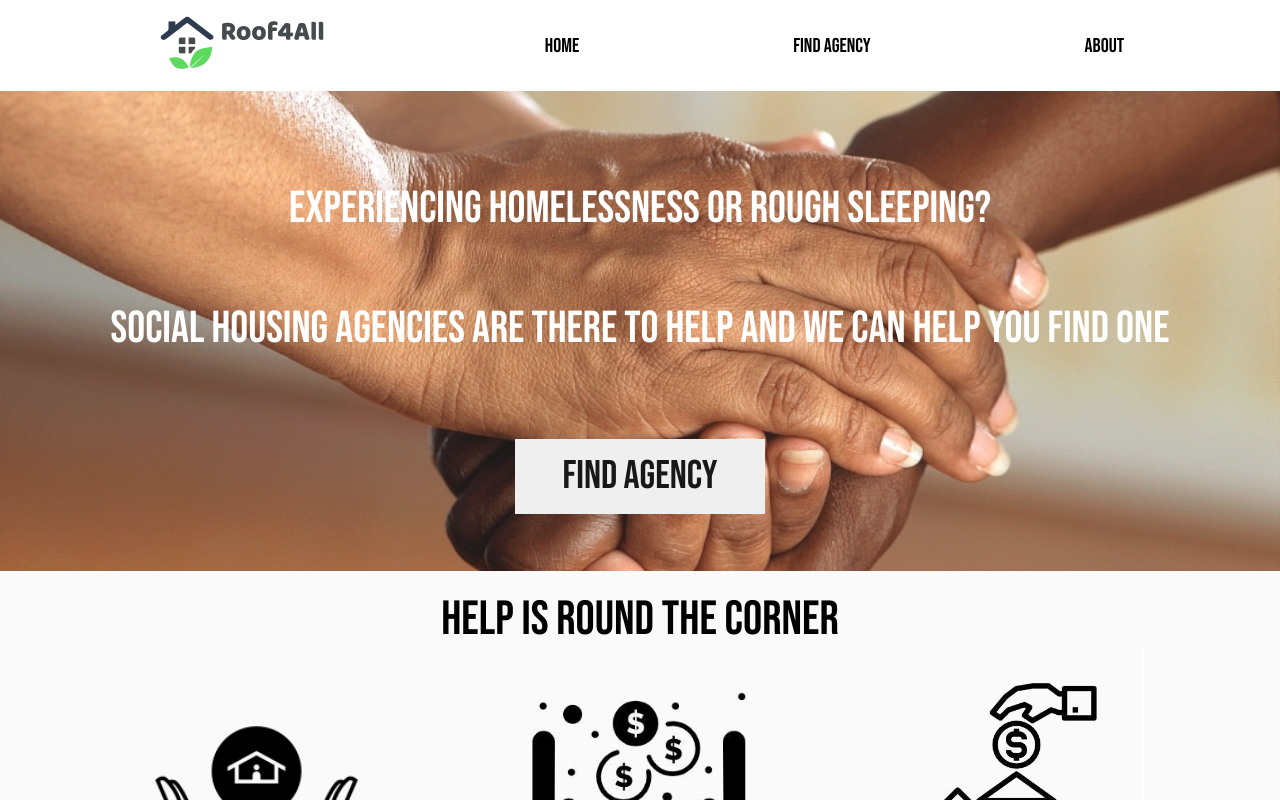
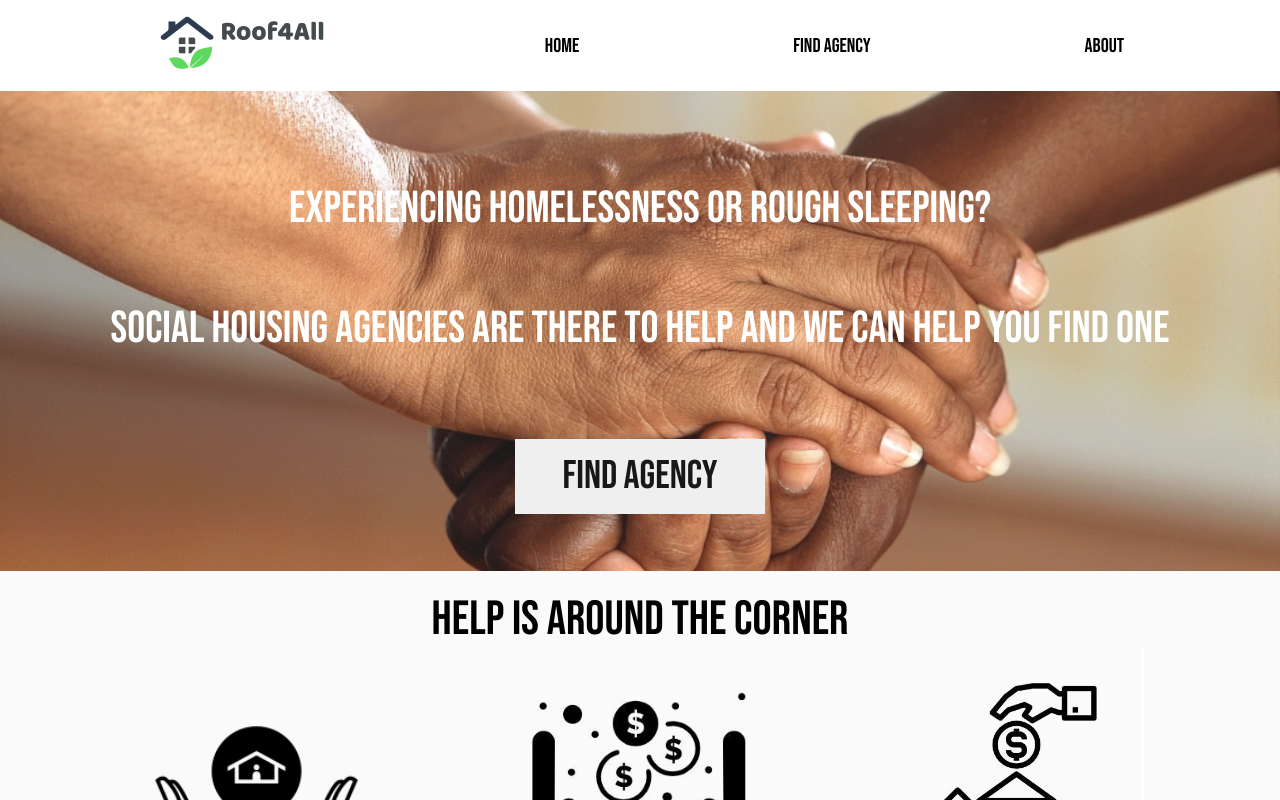
Before and after one commit to apuscos/FIT5120-Team24, a React (Create React App) app in the folder root4all/: page / in a window 1280 px wide. Shown: the top 800 px of the page. Built offline with nearby package versions, Linux system fonts and the light colour scheme; no server answers; what aws-amplify would draw is missing.

Commit message:
1. Fix typo

```diff
--- a/root4all/src/Home.js
+++ b/root4all/src/Home.js
@@ -114,7 +114,7 @@ function Home() {
                 <SloganTextArea> Social Housing agencies are there to help and we can help you find one</SloganTextArea>
                 <FindAgencyArea to={"/findAgency"}>Find Agency</FindAgencyArea>
             </Slogan>
-            <StatTitle>help is round the corner
+            <StatTitle>help is around the corner
             </StatTitle>
             <StatArea>
                 <StateSection>
```
